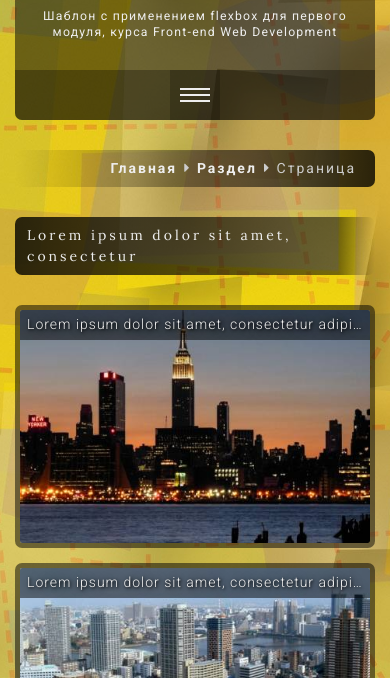
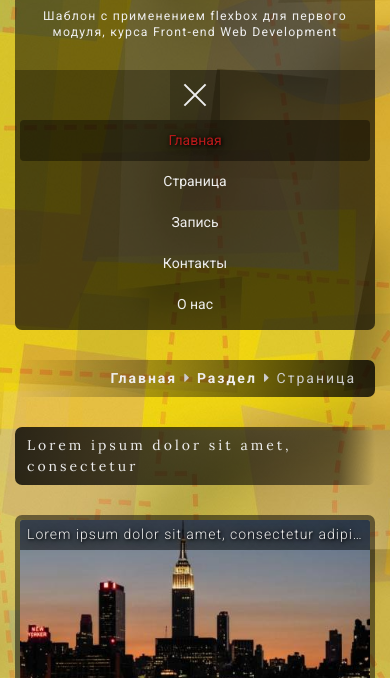
Before and after one commit to olgasolda/flexbox-template, a website: page index.html in a window 390 px wide. Both pictures are taken after a click on the element 195 px from the left and 260 px from the top of the page. Shown: the part 166-844 px from the top of the page. Drawn offline with Linux system fonts and the light colour scheme.

Commit message:
hamburger button active

```diff
--- a/assets/js/main.js
+++ b/assets/js/main.js
@@ -4,9 +4,11 @@
       $('body').niceScroll();
   });
 
-  $('.header-menu__btn').click(function() {
-    $(this).toggleClass('active');
-    $('.header-menu__list').toggleClass('active');
-  });
+  $(document).ready(function(){
+	$('.header-menu__btn').on('click', function () {
+		$(this).toggleClass('-active');
+    $('.header-menu__list').toggleClass('-active');
+	});
+});
 
 })(jQuery);
--- a/assets/scss/header/_header-menu.scss
+++ b/assets/scss/header/_header-menu.scss
@@ -8,37 +8,6 @@
 
   background-color: rgba($color-dark, 0.3);
 
-  &__btn {
-    align-items: center;
-    flex-direction: column;
-    justify-content: center;
-
-    width: 50px;
-    height: 50px;
-
-    cursor: pointer;
-
-    background-color: rgba($color-dark, 0.2);
-
-    @include sm-min {
-      display: none;
-    }
-    @include sm {
-      display: flex;
-    }
-
-    &-row {
-      position: relative;
-
-      width: 60%;
-      height: 2px;
-      margin: 2px 0;
-
-      transition: 0.5s;
-
-      background-color: $color-light;
-    }
-  }
   &__list {
     margin: 0;
     padding: 0;
@@ -56,13 +25,31 @@
       text-align: center;
     }
 
-    &-item a {
+    &.active {
+      display: flex;
+      flex-direction: column;
+    }
+
+    &-item {
+      @include sm{
+        &:last-child {
+          margin-bottom: 5px;
+        }
+      }
+
+      a {
       display: block;
 
       margin: 5px;
       padding: 10px $gap-sm;
 
       border-radius: 4px;
+
+      @include sm {
+        margin-top: 0;
+        margin-bottom: 0;
+      }
+
       &:hover,
       &:focus {
         color: $color-button-accent;
@@ -71,10 +58,61 @@
       }
     }
 
-    &-item.active a {
+    &.active a {
       color: $color-button-accent;
       background: rgba($color-dark, 0.4);
       text-shadow: 1px 1px 3px $color-dark, 1px 1px 10px $color-dark;
     }
   }
 }
+}
+
+.header-menu__btn {
+  align-items: center;
+  flex-direction: column;
+  justify-content: center;
+
+  width: 50px;
+  height: 50px;
+
+  cursor: pointer;
+
+  background-color: rgba($color-dark, 0.2);
+
+  @include sm-min {
+    display: none;
+  }
+  @include sm {
+    display: flex;
+  }
+
+  &-row {
+    position: relative;
+
+    width: 60%;
+    height: 2px;
+    margin: 2px 0;
+
+    transition: 0.5s;
+
+    background-color: $color-light;
+  }
+
+  &.active .header-menu__btn-row {
+    &:first-child {
+      top: 6px;
+
+      transform: rotate(-135deg);
+    }
+
+    &:last-child {
+      top: -6px;
+
+      transform: rotate(-225deg);
+    }
+
+    &:nth-child(2) {
+      opacity: 0;
+    }
+  }
+}
```
Also changed, not shown: assets/css/style.css, assets/css/style.min.css.
